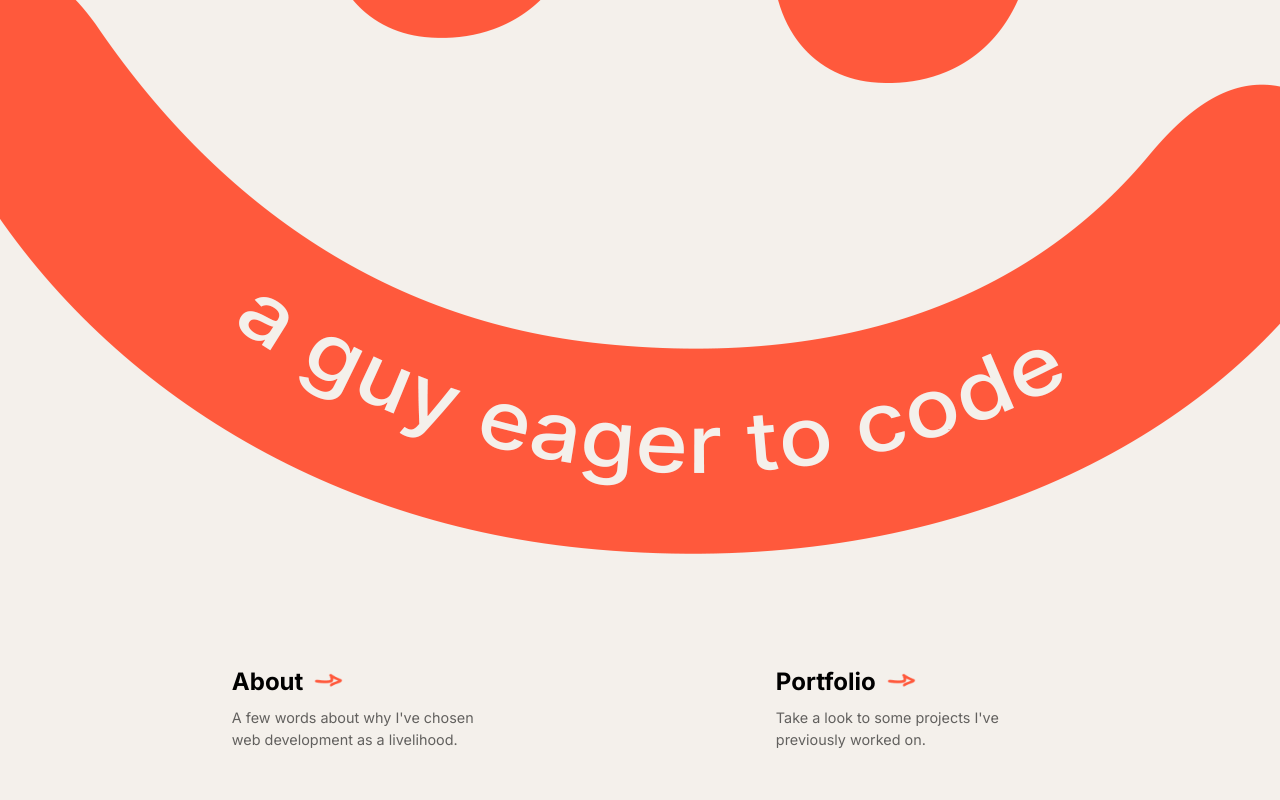
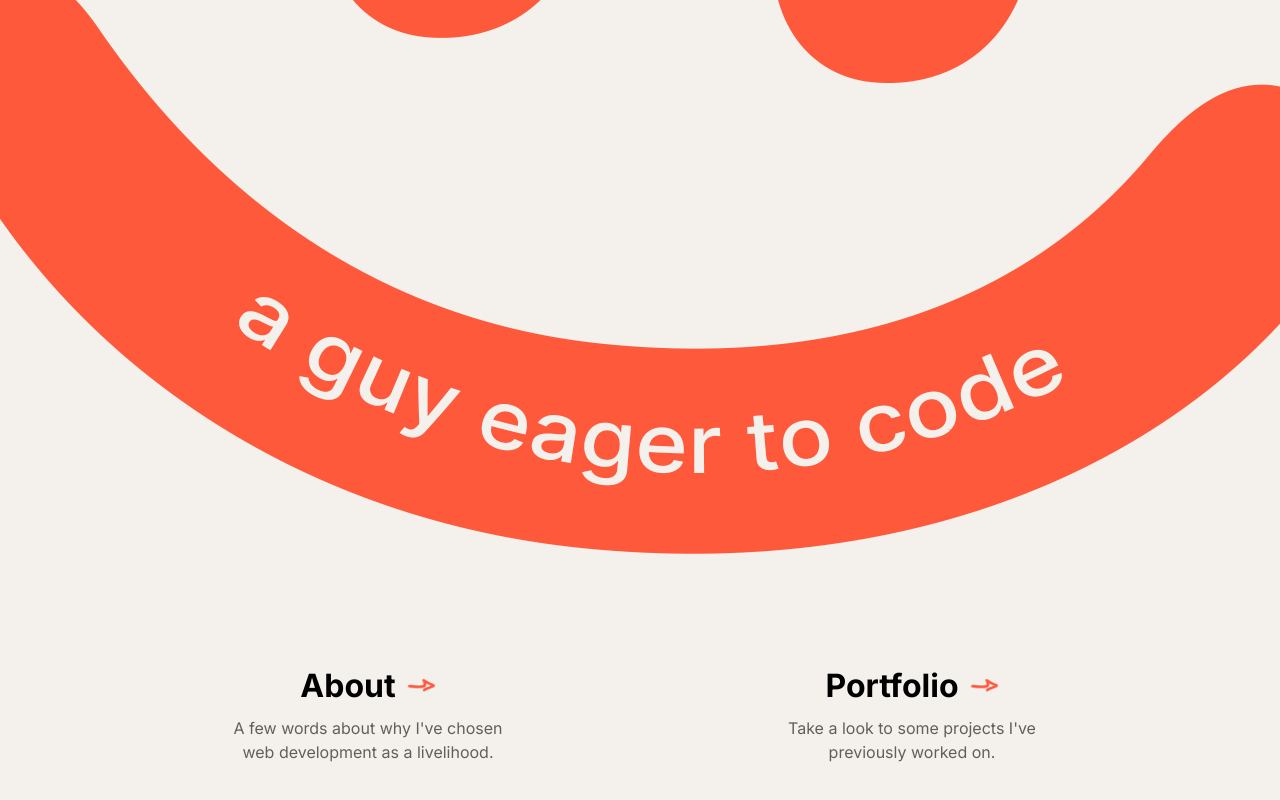
Before and after one commit to javierbarbozam/my_portfolio, a Next.js app: page / in a window 1280 px wide. Shown: the part 490-1290 px from the top of the page. Built offline with nearby package versions, Linux system fonts and the light colour scheme; a web font is replaced by a local one.

Commit message:
modify styles

```diff
--- a/app/globals.css
+++ b/app/globals.css
@@ -1,16 +1,13 @@
 :root {
-
-  --callout-rgb: 238, 240, 241;
-  --callout-border-rgb: 172, 175, 176;
-  --card-rgb: 180, 185, 188;
-  --card-border-rgb: 131, 134, 135;
-
   --max-width: 1100px;
   --social-border-radius: 50px;
   --background-gradient: 255, 255, 255;
   --bg-color: #f4f0eb;
   --orange-color: #ff593c;
   --black-color: #000000;
+  --card-rgb: 180, 185, 188;
+  --card-border-rgb: 131, 134, 135;
+  --card-border-radius: 12px
 }
 
 * {
--- a/app/page.module.css
+++ b/app/page.module.css
@@ -86,9 +86,13 @@
 }
 
 .card {
+  width: 100%;
+  display: flex;
+  flex-direction: column;
+  align-items: center;
   padding: 1rem 1.2rem;
-  border-radius: var(--border-radius);
-  background: rgba(var(--card-rgb), 0);
+  border-radius: var(--card-border-radius);
+  background: rgba(var(), 0);
   border: 1px solid rgba(var(--card-border-rgb), 0);
   transition: background 200ms, border 200ms;
 }
@@ -113,15 +117,16 @@
   align-items: center;
   gap: 10px;
   font-weight: 700;
+  font-size: 2rem;
   margin-bottom: 0.7rem;
 }
 
 .card p {
   margin: 0;
   opacity: 0.6;
-  font-size: 0.9rem;
   line-height: 1.5;
   max-width: 30ch;
+  text-align: center;
 }
 
 .center {
@@ -130,30 +135,6 @@
   align-items: center;
   position: relative;
   padding: 4rem 0;
-}
-
-.center::before {
-  background: var(--secondary-glow);
-  border-radius: 50%;
-  width: 480px;
-  height: 360px;
-  margin-left: -400px;
-}
-
-.center::after {
-  background: var(--primary-glow);
-  width: 240px;
-  height: 180px;
-  z-index: -1;
-}
-
-.center::before,
-.center::after {
-  content: '';
-  left: 50%;
-  position: absolute;
-  filter: blur(45px);
-  transform: translateZ(0);
 }
 
 .logo {
@@ -237,7 +218,6 @@
   }
 }
 
-/* Tablet and Smaller Desktop */
 @media (min-width: 701px) and (max-width: 1120px) {
   .grid {
     grid-template-columns: repeat(2, 1fr);
```
